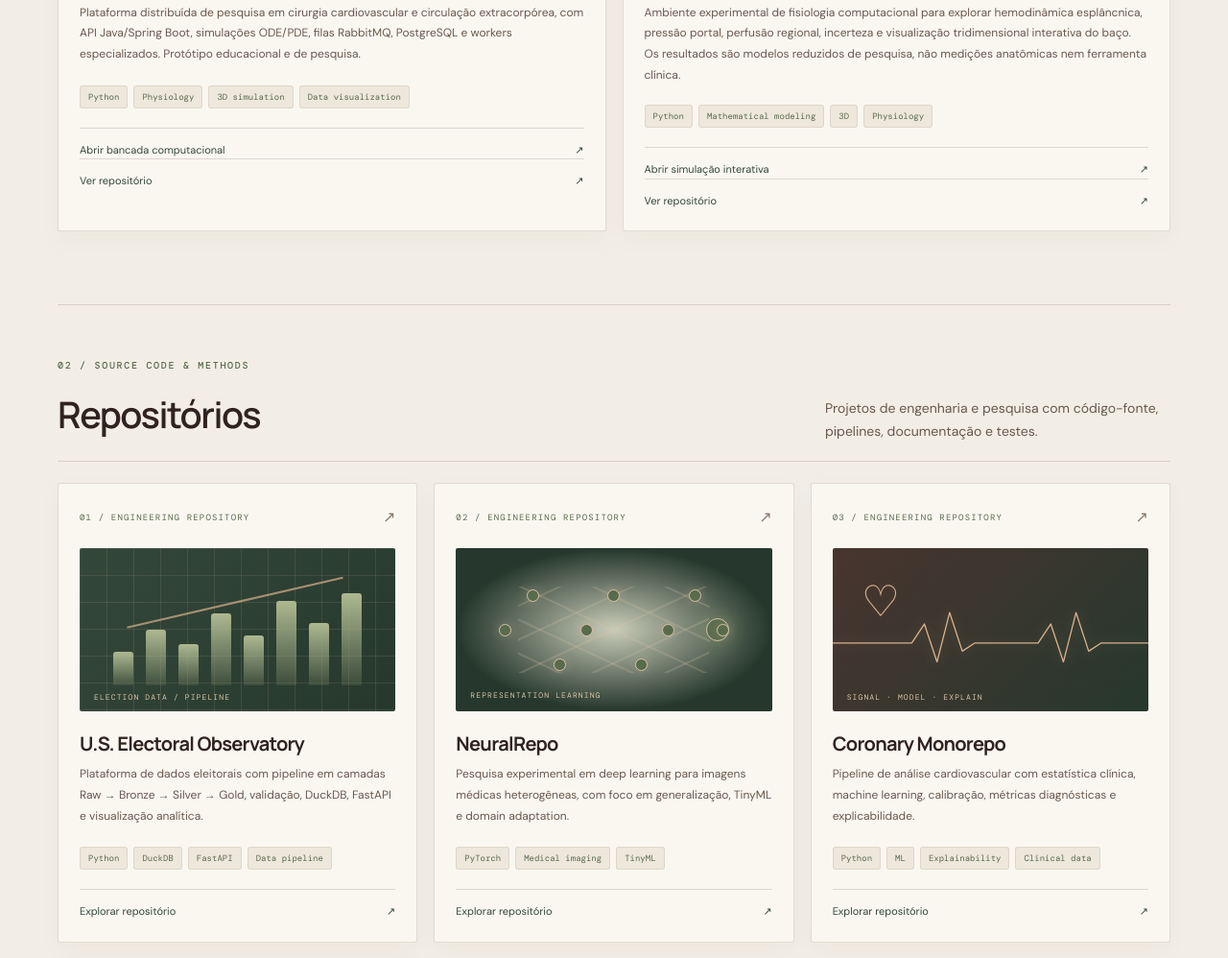
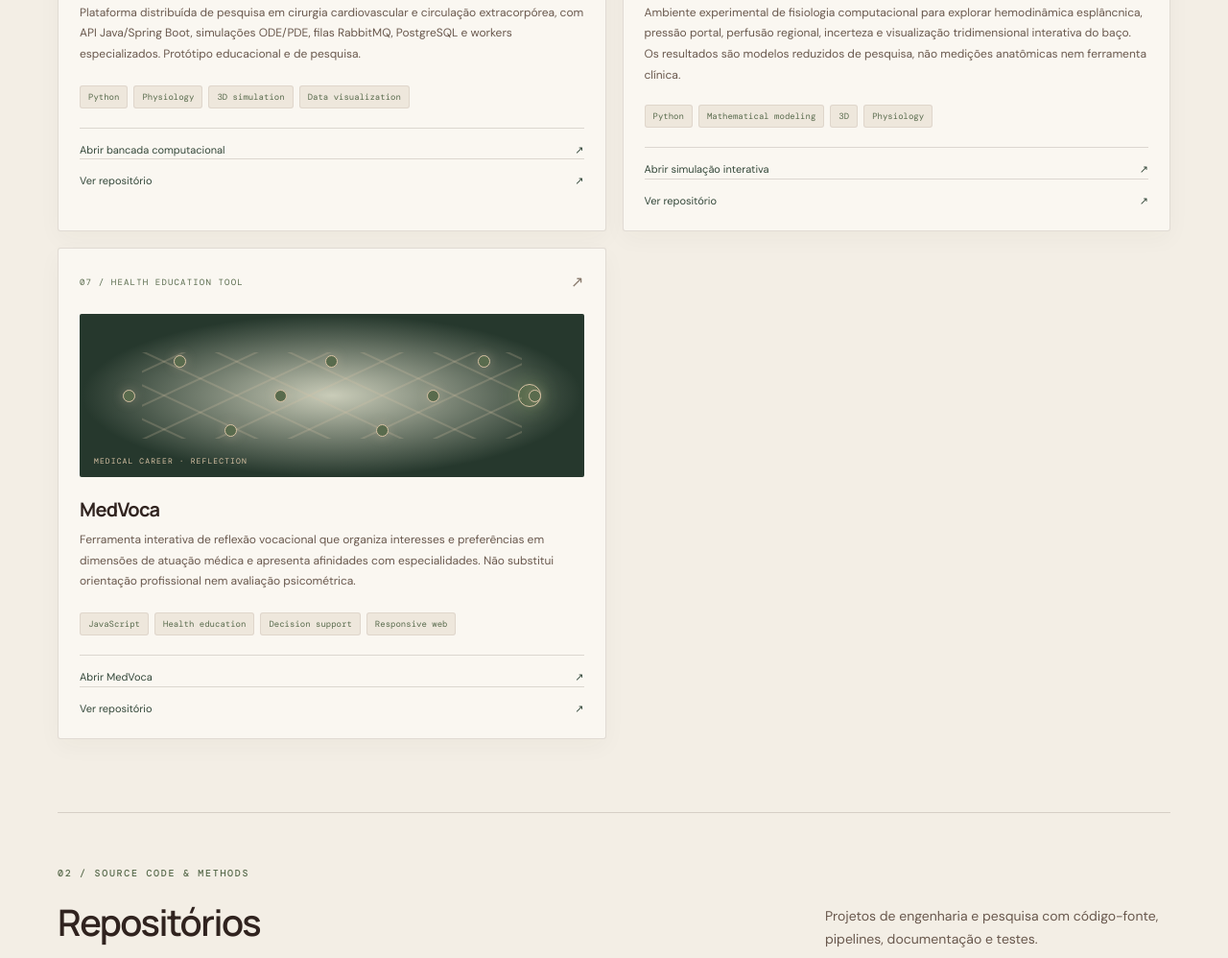
Before and after one commit to iamdatagabs/iamdatagabs, a plain HTML site: page portfolio/index.html in a window 1280 px wide. Shown: the part 3026-4024 px from the top of the page at 96% size. Drawn offline with nearby package versions, Linux system fonts and the light colour scheme.

Commit message:
Feature MedVoca in Portuguese portfolio

```diff
--- a/portfolio/index.html
+++ b/portfolio/index.html
@@ -107,6 +107,13 @@
           <div class="tags"><span>Python</span><span>Mathematical modeling</span><span>3D</span><span>Physiology</span></div>
           <a class="project-link" href="https://iamdatagabs.github.io/spleen/" target="_blank" rel="noreferrer">Abrir simulação interativa <b>↗</b></a><a class="project-link" href="https://github.com/iamdatagabs/spleen" target="_blank" rel="noreferrer">Ver repositório <b>↗</b></a>
         </article>
+          <article class="project-card" data-category="health software research">
+          <div class="project-top"><span class="project-type">07 / HEALTH EDUCATION TOOL</span><span class="project-arrow">↗</span></div>
+          <div class="project-art art-neural"><div class="neural-net"><i></i><i></i><i></i><i></i><i></i><i></i><i></i><i></i><i></i><b></b></div><span class="neural-caption">MEDICAL CAREER · REFLECTION</span></div>
+          <h3>MedVoca</h3><p>Ferramenta interativa de reflexão vocacional que organiza interesses e preferências em dimensões de atuação médica e apresenta afinidades com especialidades. Não substitui orientação profissional nem avaliação psicométrica.</p>
+          <div class="tags"><span>JavaScript</span><span>Health education</span><span>Decision support</span><span>Responsive web</span></div>
+          <a class="project-link" href="https://iamdatagabs.github.io/teste_med/" target="_blank" rel="noreferrer">Abrir MedVoca <b>↗</b></a><a class="project-link" href="https://github.com/iamdatagabs/teste_med" target="_blank" rel="noreferrer">Ver repositório <b>↗</b></a>
+        </article>
   </div>
       </div>
 
```
